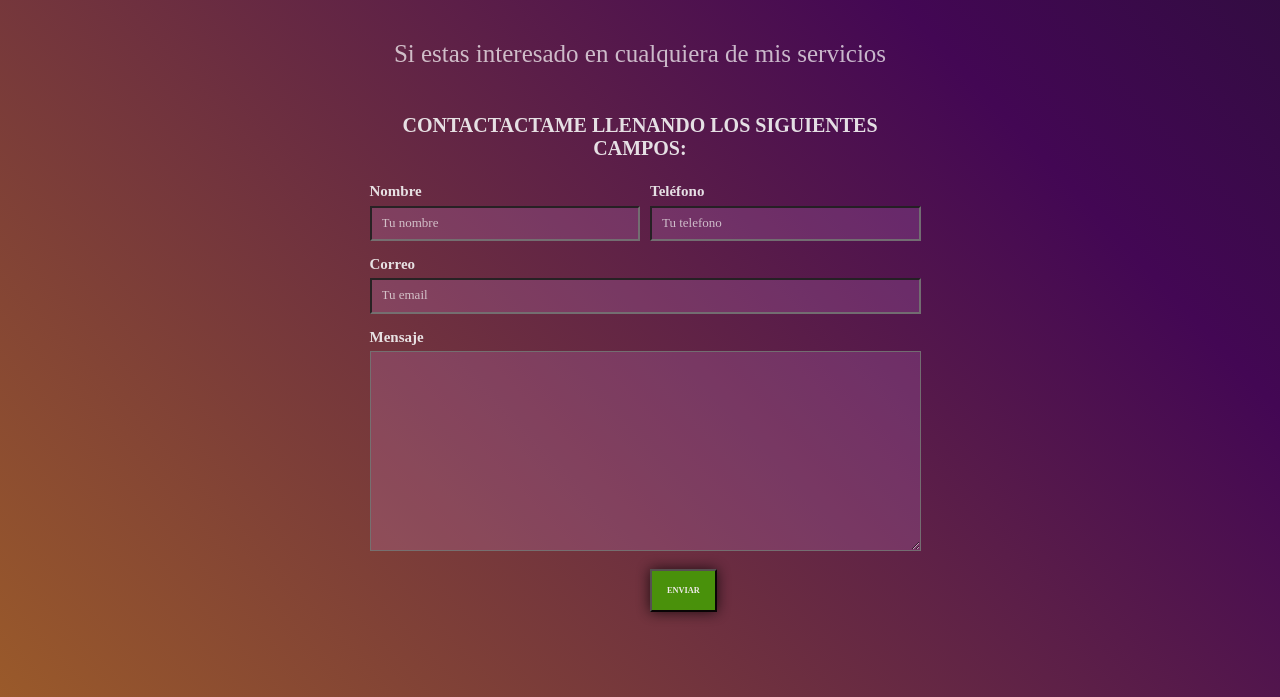
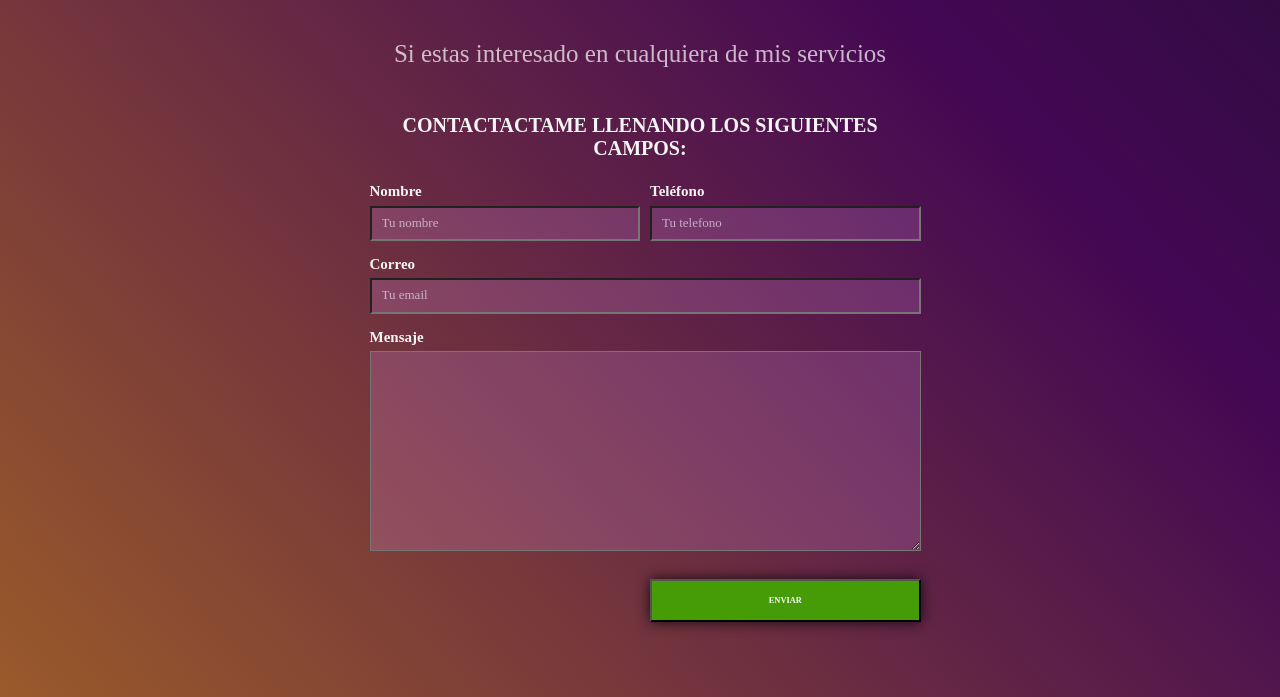
Before and after one commit to Antoniojmm02/MiPortfolio, a plain HTML site: page Contacto.html in a window 1280 px wide. Shown: the part 114-811 px from the top of the page. Drawn offline with Linux system fonts and the light colour scheme.

Commit message:
jejjejej

```diff
--- a/CSS/styles.css
+++ b/CSS/styles.css
@@ -330,7 +330,6 @@ header{
 .formulario fieldset{
     border: none;
     color: whitesmoke;
-    opacity: 0.9;
 }
 .formulario legend{
     text-align: center;
@@ -369,9 +368,15 @@ header{
     height: 20rem;
 }
 .campo ::placeholder{
-    color: whitesmoke;
-    opacity: 0.8;
+    color: rgba(245, 245, 245, 0.637);
     font-size: 13px;
+}
+.campo:nth-child(5){
+    display: flex;
+    justify-content: flex-end;
+}
+.campo .boton{
+    margin-top: 10px;
 }
 @media(min-width:768px){
     .campo label{
@@ -390,5 +395,9 @@ header{
     }
     .campo:nth-child(5){
         grid-column: 2/3;
+        grid-column-end: auto;
+    }
+    .campo .boton{
+        width: 100%;
     }
 }
--- a/Contacto.html
+++ b/Contacto.html
@@ -69,5 +69,6 @@
         </section>
     </main>
     <script src="./JS/hamburguer.js"></script>
+    <script src="./JS/validacion.js"></script>
 </body>
 </html>
```
Also changed, not shown: JS/validacion.js (added).
